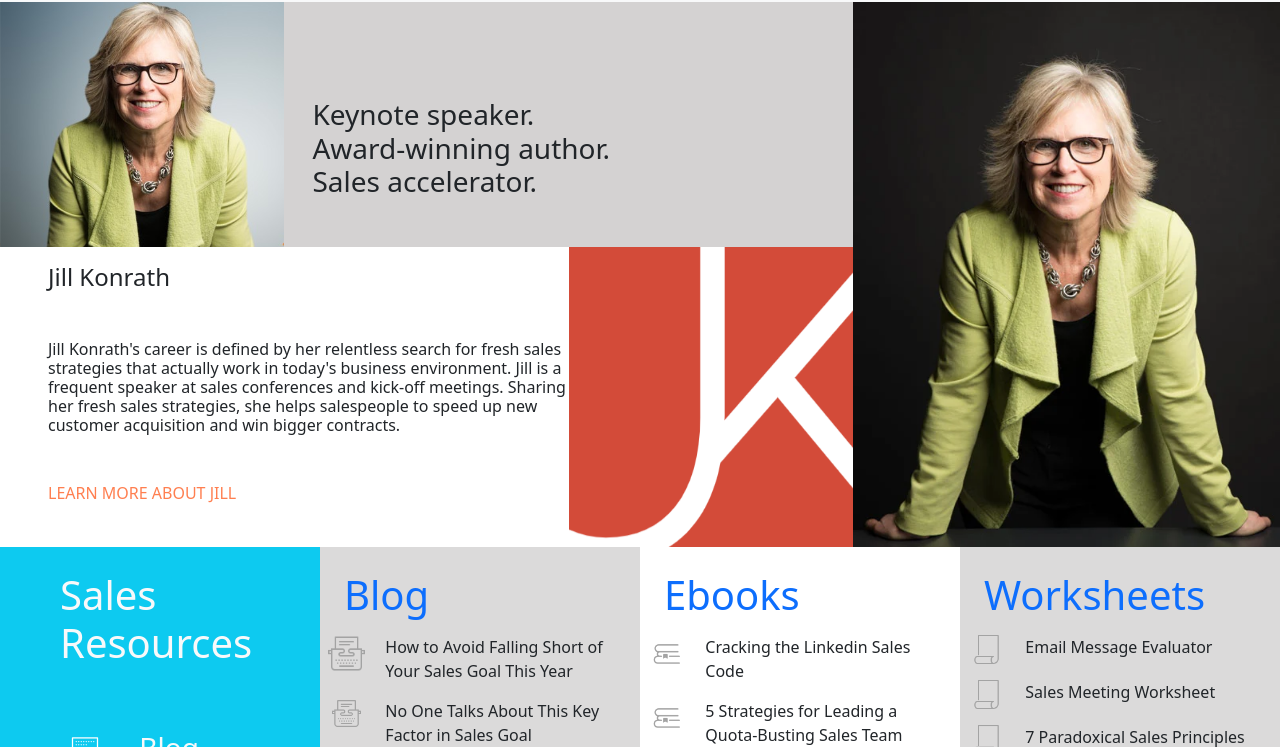
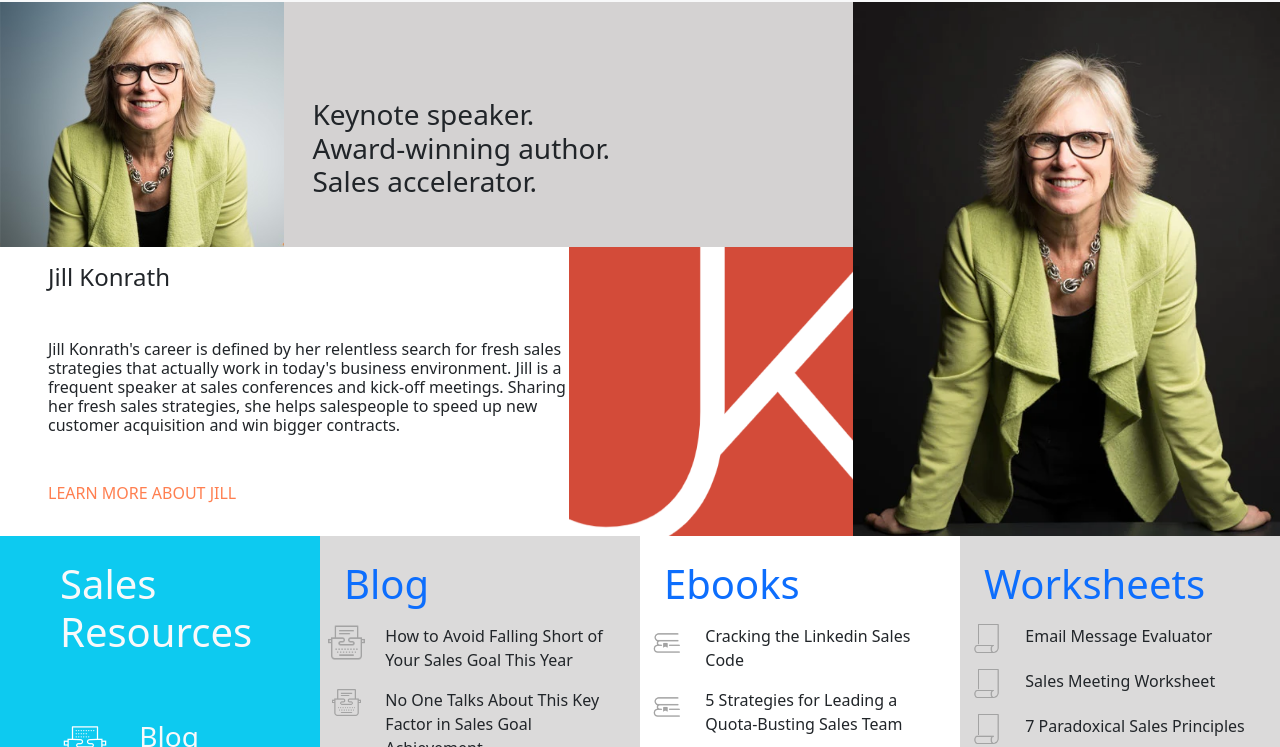
Before and after one commit to abhiram3010/project-1, a plain HTML site: page index.html in a window 1280 px wide. Shown: the part 564-1311 px from the top of the page. Drawn offline with nearby package versions, Linux system fonts and the light colour scheme; a script that the page names is missing.

Commit message:
Update project2.css

```diff
--- a/project2.css
+++ b/project2.css
@@ -45,7 +45,7 @@
 
 .inbox2{
     /* background-color: aqua; */
-    height: 300px;
+  padding-bottom:20px;
  }
 
  .para2,.para3{
```
